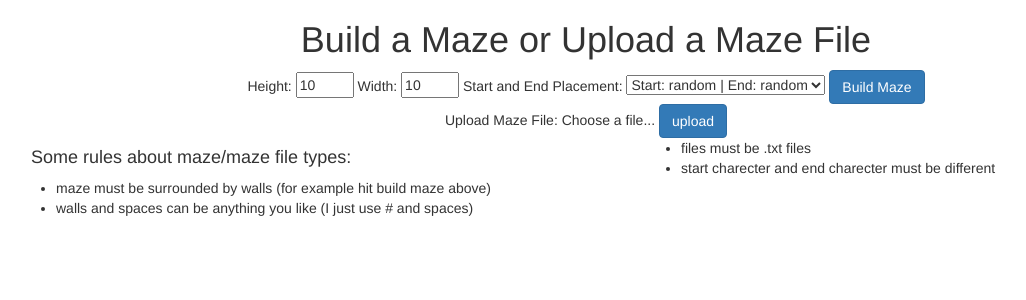
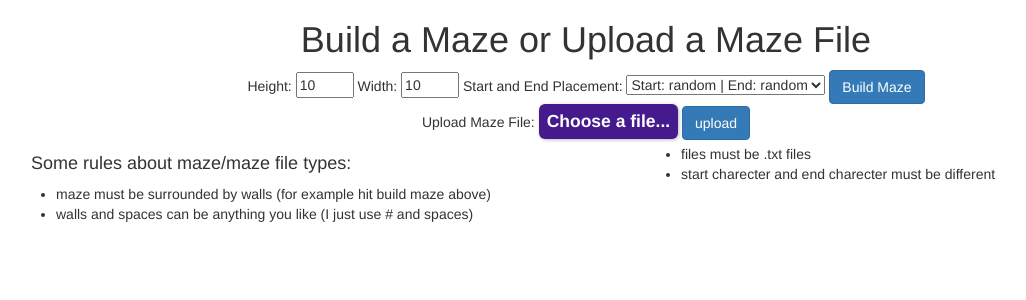
Before and after one commit to icarus612/mazeRunner-app-flask, a Flask app: page / in a window 1280 px wide. Shown: the top 300 px of the page, without its empty margins (54-1080 px from the left). Run offline with Flask 2, Linux system fonts and the light colour scheme; some libraries are stand-ins or nearby versions.

Commit message:
update: prettier cs

```diff
--- a/static/styles.css
+++ b/static/styles.css
@@ -7,20 +7,25 @@
     z-index: -1;
 }
 
-.input-file+label {
+.input-file + label {
     font-size: 1.25em;
     font-weight: 700;
     color: white;
-    background-color: black;
+    background-color: #451A8D;
+    padding: 5px 8px;
+    border-radius: 6px;
+    box-shadow: 1px 1px 4px -1px rgba(50,50,50,.5);
     display: inline-block;
     cursor: pointer; /* "hand" cursor */
 }
 
-.input-file:focus+label,
-.input-file+label:hover {
-    background-color: red;
+.input-file:focus + label,
+.input-file + label:hover {
+    background-color: #AB49F1;
     outline: 1px dotted #000;
-	outline: -webkit-focus-ring-color auto 5px;
+    outline: -webkit-focus-ring-color auto 5px;
+    transition: .3s;
+    box-shadow: 1px 1px 4px -1px rgba(0,0,0,.4);
 }
 
 #maze pre, #solved pre {
--- a/templates/index.html
+++ b/templates/index.html
@@ -4,7 +4,7 @@
     <link rel= "stylesheet" type= "text/css" href= "{{ url_for('static', filename='styles.css') }}">
 {% endblock %}
 {% block content %}
-    <div class="container d-flex flex-row flex-wrap justify-content-center align-items-center text-center mt-5">
+    <div class="container d-flex flex-column flex-wrap justify-content-center align-items-center text-center mt-5">
 		<h1>Build a Maze or Upload a Maze File</h1>
 		<form action="{{ url_for('make_maze') }}" class="m-3" method="POST">
 			<span>Height: </span>
@@ -21,8 +21,8 @@
 		</form>
 		<form action="{{ url_for('upload_maze') }}" class="m-3" method="POST" enctype="multipart/form-data">
 			<span>Upload Maze File: </span>
-			<input type="file" class="input-file" name="maze_file" accept=".txt" />
-			<lable for="maze_file">Choose a file...</lable>
+			<input type="file" class="input-file" id="maze-file" name="maze_file" accept=".txt" />
+			<label for="maze-file">Choose a file...</label>
 			<input type="submit"  class="btn btn-primary" value="upload" />
 		</form>
 	</div>
```
